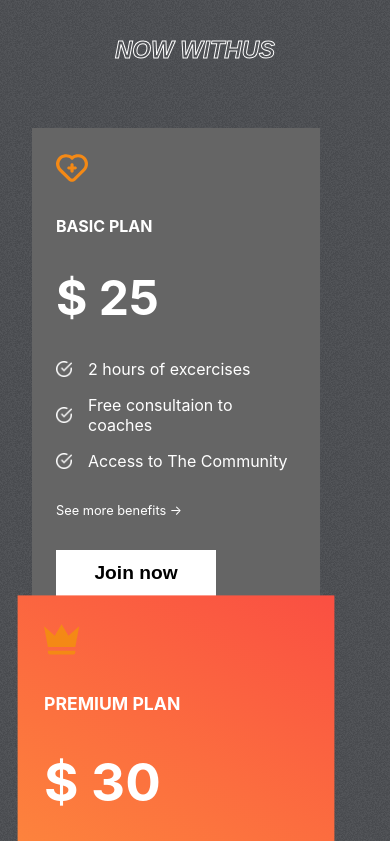
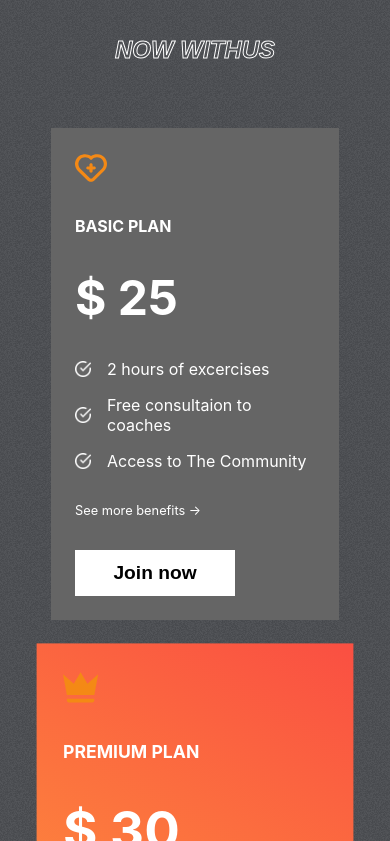
Before and after one commit to eziz-tajiev/fitGym, a React (Vite) app: page / in a window 390 px wide. Shown: the part 3143-3984 px from the top of the page. Built offline with nearby package versions, Linux system fonts and the light colour scheme.

Commit message:
make responsiv the programs

```diff
--- a/src/components/Plans/Plans.css
+++ b/src/components/Plans/Plans.css
@@ -87,6 +87,13 @@
   color: orange;
 }
 
+.plans-card {
+  justify-content: center;
+  align-items: center;
+  display: flex;
+  gap: 3rem;
+}
+
 @media screen and (max-width: 768px) {
   .plans {
     flex-direction: column;
@@ -95,4 +102,8 @@
   .plans > :nth-child(2) {
     transform: none;
   }
+
+  .plans-card {
+    flex-direction: column;
+  }
 }
--- a/src/components/Plans/Plans.tsx
+++ b/src/components/Plans/Plans.tsx
@@ -4,7 +4,7 @@ import whiteTick from "../../assets/whiteTick.png";
 
 const Plans = () => {
   return (
-    <div className="plans-container" id="plans">
+    <div className="plans-container" id="Pl">
       <div className="blur plans-blur-1"></div>
       <div className="blur plans-blur-2"></div>
       <div className="programs-header" style={{ gap: "2rem" }}>
@@ -14,7 +14,7 @@ const Plans = () => {
       </div>
 
       {/* plans card */}
-      <div className="Plans">
+      <div className="plans-card">
         {plansData.map((plan, i) => (
           <div className="plan" key={i}>
             {plan.icon}
--- a/src/components/Programs/Programs.tsx
+++ b/src/components/Programs/Programs.tsx
@@ -1,11 +1,10 @@
-import React from "react";
 import { programsData } from "../../data/programsData";
 import rightArrow from "../../assets/rightArrow.png";
 import "./Programs.css";
 
 const Programs = () => {
   return (
-    <div className="Programs" id="Programs">
+    <div className="Programs" id="Prog">
       {/* Header */}
       <div className="programs-header">
         <span className="stroke-text">Explore our</span>
```
